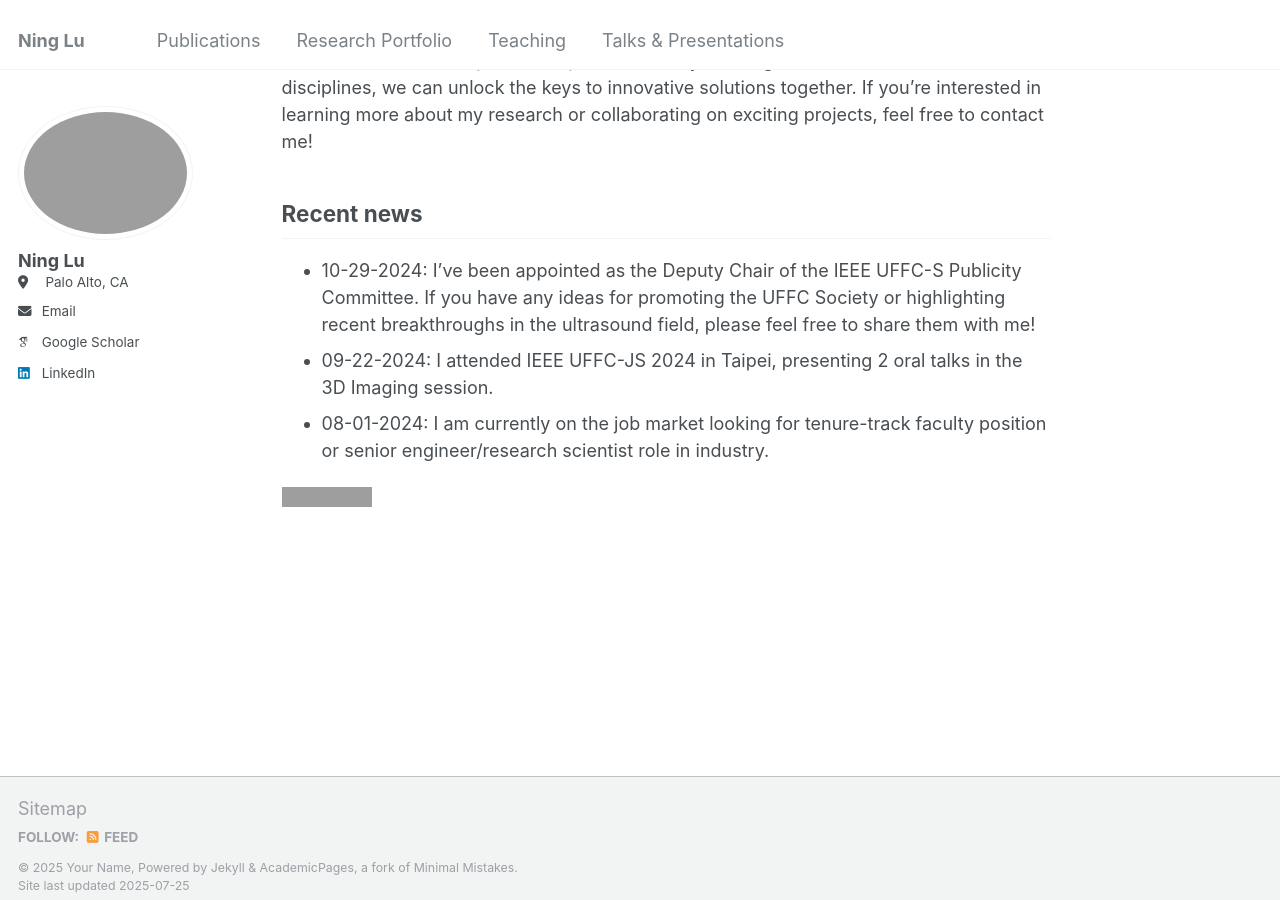
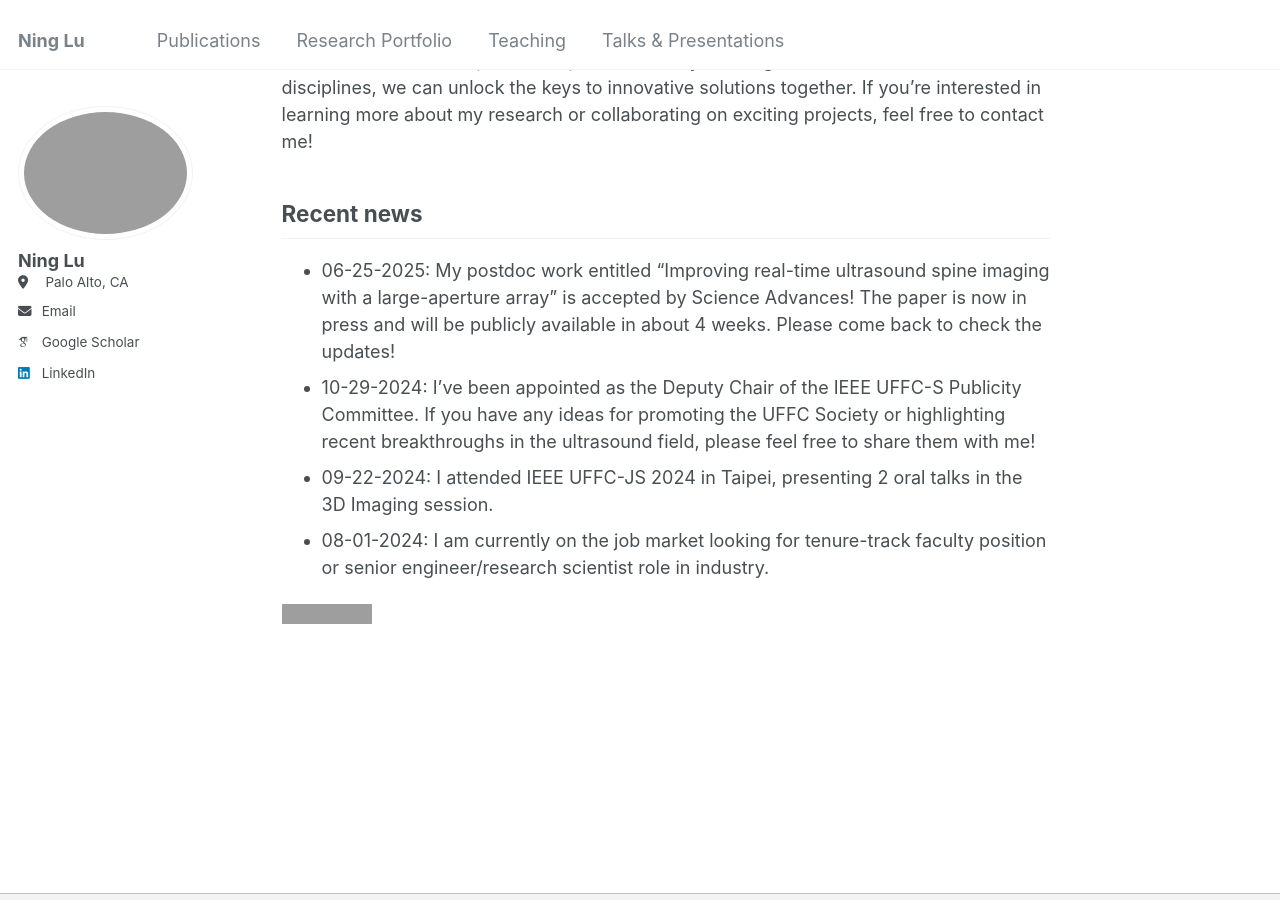
Before and after one commit to NingLu-Ultrasound/ninglu-ultrasound.github.io, a Jekyll site: the page built from _pages/about.md, in a window 1280 px wide and 900 px high, scrolled down 706 px. Built offline with Jekyll 4.4.1, drawn with Linux system fonts in a browser that asks for light colours; some web fonts are replaced; grey boxes are pictures that could not be loaded.

Commit message:
Update about.md

```diff
--- a/_pages/about.md
+++ b/_pages/about.md
@@ -20,6 +20,7 @@ As a systems engineer, I have experience across the entire system development cy
 
 
 ## Recent news
+* 06-25-2025: My postdoc work entitled "Improving real-time ultrasound spine imaging with a large-aperture array" is accepted by Science Advances! The paper is now in press and will be publicly available in about 4 weeks. Please come back to check the updates!
 * 10-29-2024: I've been appointed as the Deputy Chair of the IEEE UFFC-S Publicity Committee. If you have any ideas for promoting the UFFC Society or highlighting recent breakthroughs in the ultrasound field, please feel free to share them with me!
 * 09-22-2024: I attended IEEE UFFC-JS 2024 in Taipei, presenting 2 oral talks in the 3D Imaging session.
 * 08-01-2024: I am currently on the job market looking for tenure-track faculty position or senior engineer/research scientist role in industry.
```
